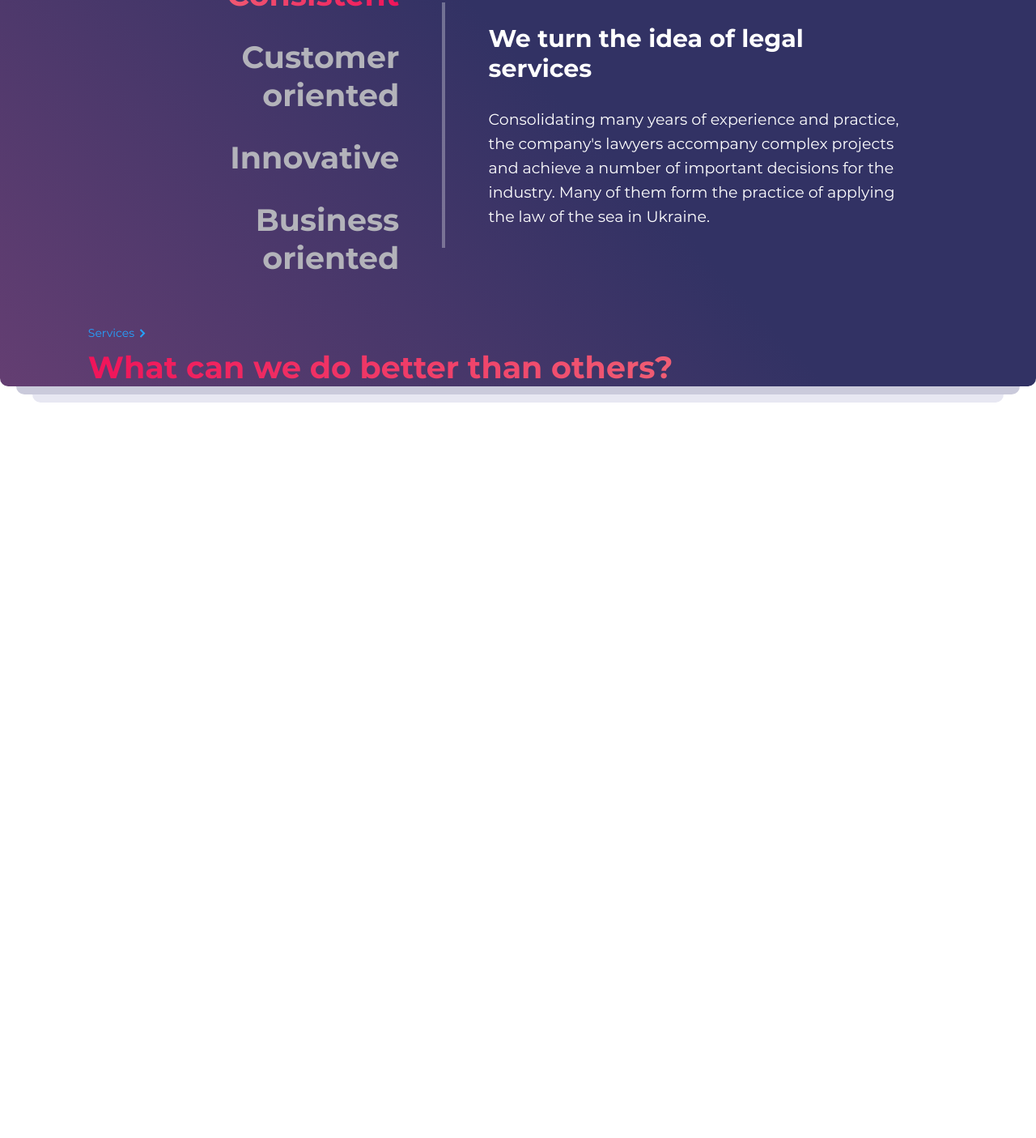
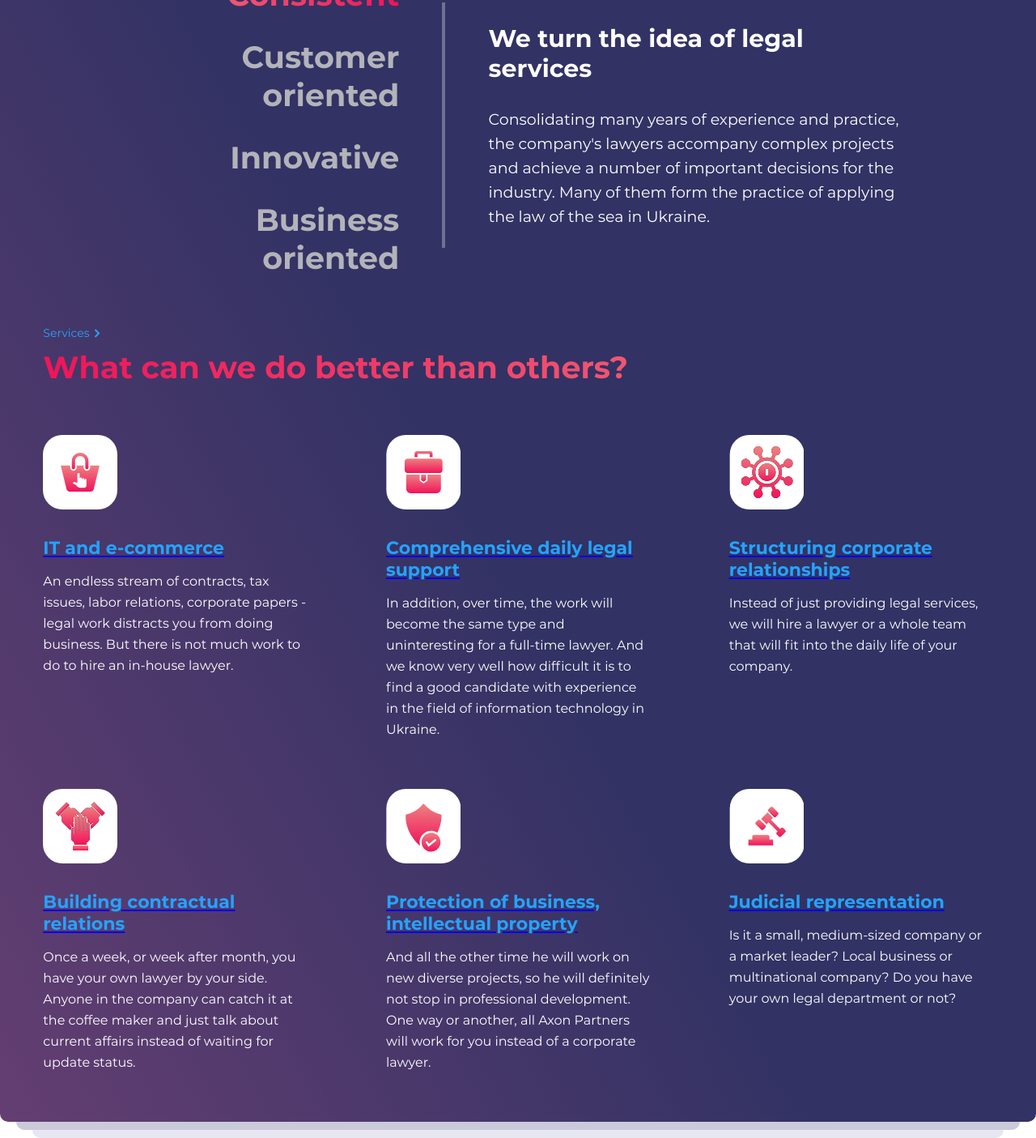
Before and after one commit to Adelaida-Viliorovna/hillel_git_hw, a plain HTML site: page index.html in a window 1280 px wide. Shown: the part 893-2298 px from the top of the page at 81% size. Before the commit the page ends 1390 px from the top, so only its background shows below. Drawn offline with Linux system fonts and the light colour scheme.

Commit message:
upd section services in homepage

```diff
--- a/index.html
+++ b/index.html
@@ -98,29 +98,49 @@
                     </a>
                     <h2 class="main__services-main-h2">What can we do better than others?</h2>
                     <div class="main__services-grid">
-                        <div class="main_services-item">
-                            <a href="#" class="main__services-item-link"></a>
-                            <p class="main__services-item-text"></p>
+                        <div class="main__services-item">
+                            <a href="#" class="main__services-item-link">
+                                <svg class="main__serv-icon-1" width="92" height="92"><use href="./img/icons/main_services_icon_1.svg#serv-icon-1"></use></svg>
+                                <h3 class="main__services-item-h3">IT and e-commerce</h3>
+                            </a>
+                            <p class="main__services-item-text">
+                                An endless stream of contracts, tax issues, labor relations, corporate papers - legal work distracts you from doing business. But there is not much work to do to hire an in-house lawyer.
+                            </p>
                         </div>
-                        <div class="main_services-item">
-                            <a href="#" class="main__services-item-link"></a>
-                            <p class="main__services-item-text"></p>
+                        <div class="main__services-item">
+                            <a href="#" class="main__services-item-link">
+                                <svg class="main__serv-icon-2" width="92" height="92"><use href="./img/icons/main_services_icon_2.svg#serv-icon-2"></use></svg>
+                                <h3 class="main__services-item-h3">Comprehensive daily legal support</h3>
+                            </a>
+                            <p class="main__services-item-text">In addition, over time, the work will become the same type and uninteresting for a full-time lawyer. And we know very well how difficult it is to find a good candidate with experience in the field of information technology in Ukraine.</p>
                         </div>
-                        <div class="main_services-item">
-                            <a href="#" class="main__services-item-link"></a>
-                            <p class="main__services-item-text"></p>
+                        <div class="main__services-item">
+                            <a href="#" class="main__services-item-link">
+                                <svg class="main__serv-icon-3" width="92" height="92"><use href="./img/icons/main_services_icon_3.svg#serv-icon-3"></use></svg>
+                                <h3 class="main__services-item-h3">Structuring corporate relationships</h3>
+                            </a>
+                            <p class="main__services-item-text">Instead of just providing legal services, we will hire a lawyer or a whole team that will fit into the daily life of your company.</p>
                         </div>
-                        <div class="main_services-item">
-                            <a href="#" class="main__services-item-link"></a>
-                            <p class="main__services-item-text"></p>
+                        <div class="main__services-item">
+                            <a href="#" class="main__services-item-link">
+                                <svg class="main__serv-icon-4" width="92" height="92"><use href="./img/icons/main_services_icon_4.svg#serv-icon-4"></use></svg>
+                                <h3 class="main__services-item-h3">Building contractual relations</h3>
+                            </a>
+                            <p class="main__services-item-text">Once a week, or week after month, you have your own lawyer by your side. Anyone in the company can catch it at the coffee maker and just talk about current affairs instead of waiting for update status.</p>
                         </div>
-                        <div class="main_services-item">
-                            <a href="#" class="main__services-item-link"></a>
-                            <p class="main__services-item-text"></p>
+                        <div class="main__services-item">
+                            <a href="#" class="main__services-item-link">
+                                <svg class="main__serv-icon-5" width="92" height="92"><use href="./img/icons/main_services_icon_5.svg#serv-icon-5"></use></svg>
+                                <h3 class="main__services-item-h3">Protection of business, intellectual property</h3>
+                            </a>
+                            <p class="main__services-item-text">And all the other time he will work on new diverse projects, so he will definitely not stop in professional development. One way or another, all Axon Partners will work for you instead of a corporate lawyer.</p>
                         </div>
-                        <div class="main_services-item">
-                            <a href="#" class="main__services-item-link"></a>
-                            <p class="main__services-item-text"></p>
+                        <div class="main__services-item">
+                            <a href="#" class="main__services-item-link">
+                                <svg class="main__serv-icon-6" width="92" height="92"><use href="./img/icons/main_services_icon_6.svg#serv-icon-6"></use></svg>
+                                <h3 class="main__services-item-h3">Judicial representation</h3>
+                            </a>
+                            <p class="main__services-item-text">Is it a small, medium-sized company or a market leader? Local business or multinational company? Do you have your own legal department or not?</p>
                         </div>
                     </div>
                 </div>
--- a/style/style.scss
+++ b/style/style.scss
@@ -344,6 +344,7 @@ html {
         width: 83%;
         padding-top: 60px;
         margin: 0 auto;
+        padding-bottom: 60px;
     }
     &__services-main-link {
         font-size: 14px;
@@ -369,6 +370,36 @@ html {
         background: $color-gradient-red-text;
         -webkit-background-clip: text;
         color: transparent;
+    }
+    &__services-grid {
+        display: flex;
+        flex-wrap: wrap;
+        justify-content: space-between;
+    }
+    &__services-item {
+        padding-top: 60px;
+        width: 30.8%;
+    }
+    &__services-item-link {
+
+        &:hover {
+            .main__services-item-h3{
+                color: $color-accent;
+            }
+        }
+    }
+    &__services-item-h3 {
+        padding-top: 30px;
+        padding-bottom: 15px;
+        font-size: 22px;
+        font-weight: bold;
+        color: $color-active-regular;
+    }
+    &__services-item-text{
+        color: $color-base-white;
+        font-size: 16px;
+        font-weight: normal;
+        line-height: 26px;
     }
 }
 
@@ -410,6 +441,13 @@ html {
         }
         &__features-description {
             width: 53.8%;
+        }
+
+        &__services {
+            width: 91.67%;
+        }
+        &__services-item {
+            width: 27.78%;
         }
     }
     .bg-h {
```
Also changed, not shown: img/icons/main_services_icon_1.svg (added), img/icons/main_services_icon_2.svg (added), img/icons/main_services_icon_3.svg (added), img/icons/main_services_icon_4.svg (added), img/icons/main_services_icon_5.svg (added), img/icons/main_services_icon_6.svg (added), style/style.css, 1 other file.
